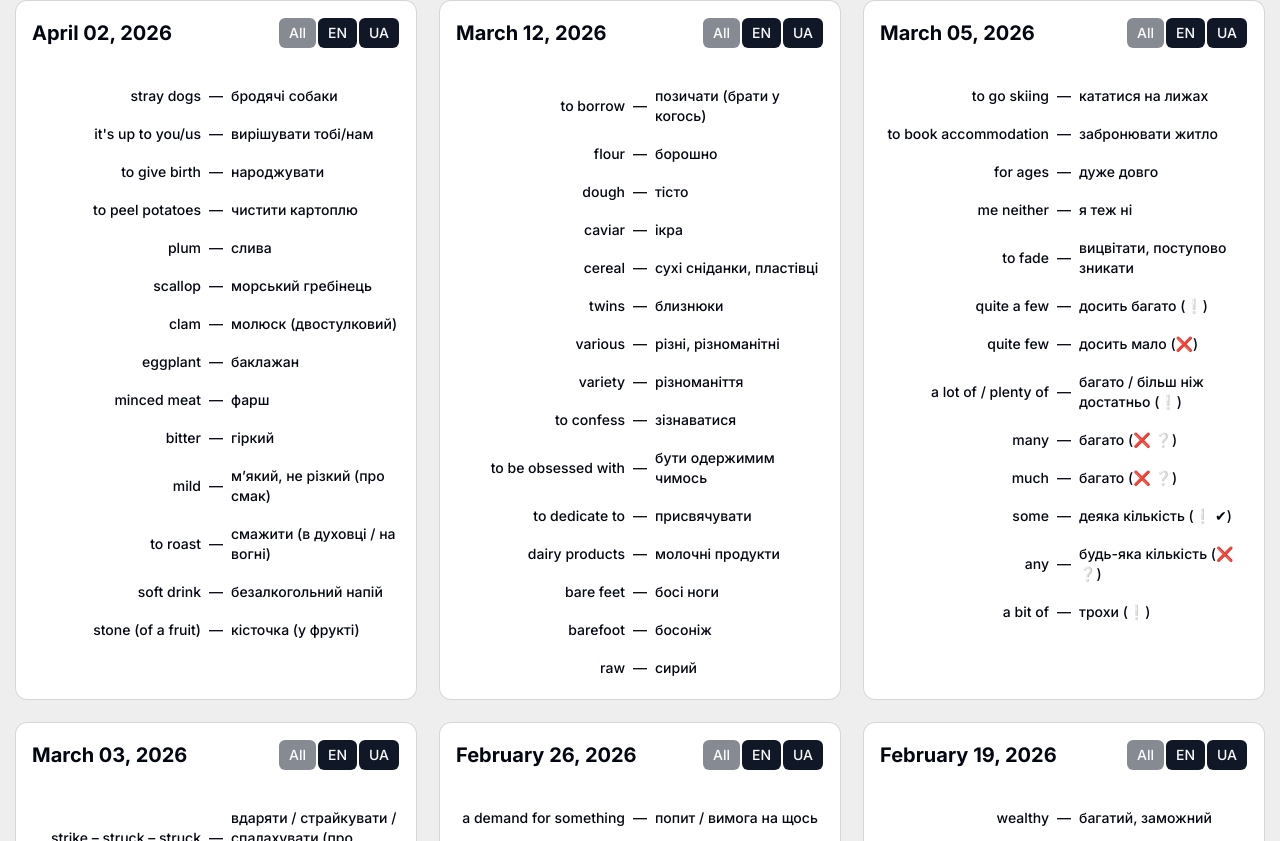
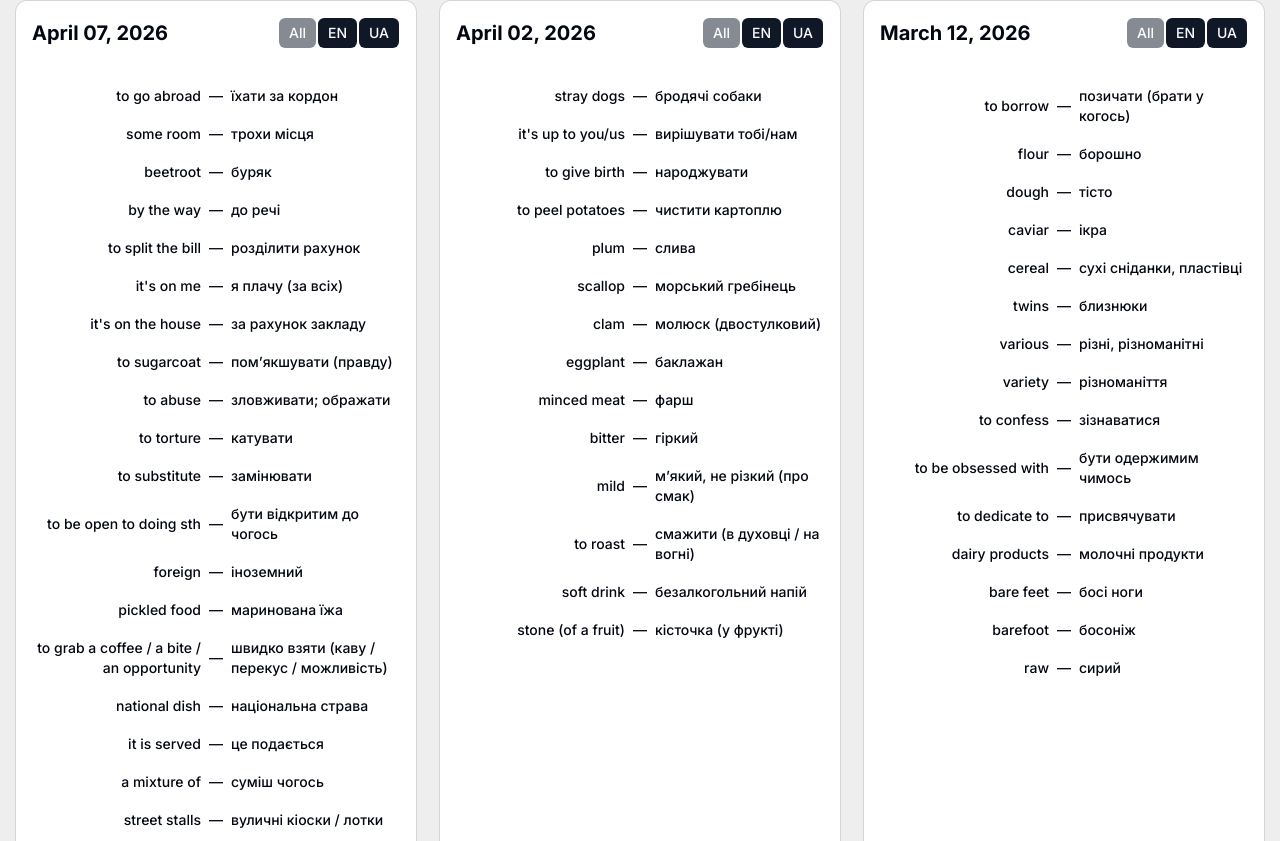
Before and after one commit to iSefero/English-helper, a Next.js app: page /lessons in a window 1280 px wide. Shown: the part 239-1080 px from the top of the page. Built offline with nearby package versions, Linux system fonts and the light colour scheme.

Commit message:
added words

```diff
--- a/views/Lessons/words.tsx
+++ b/views/Lessons/words.tsx
@@ -3549,4 +3549,249 @@ export const lessons = [
       },
     ],
   },
+  {
+    date: "04.07.2026",
+    words: [
+      {
+        term: "to go abroad",
+        translation: "їхати за кордон",
+        examples: [
+          <span>
+            She wants <strong>to go abroad</strong> to study.
+          </span>,
+          <span>
+            They often <strong>go abroad</strong> for vacations.
+          </span>,
+        ],
+      },
+      {
+        term: "some room",
+        translation: "трохи місця",
+        examples: [
+          <span>
+            We need <strong>some room</strong> for the table.
+          </span>,
+          <span>
+            Make <strong>some room</strong> for your clothes.
+          </span>,
+        ],
+      },
+      {
+        term: "beetroot",
+        translation: "буряк",
+        examples: [
+          <span>
+            <strong>Beetroot</strong> is used in borscht.
+          </span>,
+          <span>
+            She added <strong>beetroot</strong> to the salad.
+          </span>,
+        ],
+      },
+      {
+        term: "by the way",
+        translation: "до речі",
+        examples: [
+          <span>
+            <strong>By the way</strong>, have you seen him?
+          </span>,
+          <span>
+            I forgot, <strong>by the way</strong>, to call her.
+          </span>,
+        ],
+      },
+      {
+        term: "to split the bill",
+        translation: "розділити рахунок",
+        examples: [
+          <span>
+            Let’s <strong>split the bill</strong>.
+          </span>,
+          <span>
+            We decided <strong>to split the bill</strong> equally.
+          </span>,
+        ],
+      },
+      {
+        term: "it's on me",
+        translation: "я плачу (за всіх)",
+        examples: [
+          <span>
+            Don’t worry, <strong>it’s on me</strong>.
+          </span>,
+          <span>
+            This dinner is <strong>on me</strong>.
+          </span>,
+        ],
+      },
+      {
+        term: "it's on the house",
+        translation: "за рахунок закладу",
+        examples: [
+          <span>
+            The drinks are <strong>on the house</strong>.
+          </span>,
+          <span>
+            Dessert is <strong>on the house</strong> today.
+          </span>,
+        ],
+      },
+      {
+        term: "to sugarcoat",
+        translation: "пом’якшувати (правду)",
+        examples: [
+          <span>
+            Don’t <strong>sugarcoat</strong> the situation.
+          </span>,
+          <span>
+            She tried <strong>to sugarcoat</strong> the bad news.
+          </span>,
+        ],
+      },
+      {
+        term: "to abuse",
+        translation: "зловживати; ображати",
+        examples: [
+          <span>
+            He <strong>abused</strong> his power.
+          </span>,
+          <span>
+            She was <strong>abused</strong> as a child.
+          </span>,
+        ],
+      },
+      {
+        term: "to torture",
+        translation: "катувати",
+        examples: [
+          <span>
+            The prisoner was <strong>tortured</strong>.
+          </span>,
+          <span>
+            They tried <strong>to torture</strong> him for information.
+          </span>,
+        ],
+      },
+      {
+        term: "to substitute",
+        translation: "замінювати",
+        examples: [
+          <span>
+            You can <strong>substitute</strong> sugar with honey.
+          </span>,
+          <span>
+            He <strong>substituted</strong> butter for oil.
+          </span>,
+        ],
+      },
+      {
+        term: "to be open to doing sth",
+        translation: "бути відкритим до чогось",
+        examples: [
+          <span>
+            I’m <strong>open to trying</strong> new things.
+          </span>,
+          <span>
+            She is <strong>open to working</strong> abroad.
+          </span>,
+        ],
+      },
+      {
+        term: "foreign",
+        translation: "іноземний",
+        examples: [
+          <span>
+            He speaks several <strong>foreign</strong> languages.
+          </span>,
+          <span>
+            They invested in <strong>foreign</strong> markets.
+          </span>,
+        ],
+      },
+      {
+        term: "pickled food",
+        translation: "маринована їжа",
+        examples: [
+          <span>
+            I like <strong>pickled food</strong>.
+          </span>,
+          <span>
+            <strong>Pickled food</strong> is popular in many countries.
+          </span>,
+        ],
+      },
+      {
+        term: "to grab a coffee / a bite / an opportunity",
+        translation: "швидко взяти (каву / перекус / можливість)",
+        examples: [
+          <span>
+            Let’s <strong>grab a coffee</strong>.
+          </span>,
+          <span>
+            He <strong>grabbed the opportunity</strong> immediately.
+          </span>,
+        ],
+      },
+      {
+        term: "national dish",
+        translation: "національна страва",
+        examples: [
+          <span>
+            Borscht is a <strong>national dish</strong> of Ukraine.
+          </span>,
+          <span>
+            Every country has its own <strong>national dish</strong>.
+          </span>,
+        ],
+      },
+      {
+        term: "it is served",
+        translation: "це подається",
+        examples: [
+          <span>
+            The dish <strong>is served</strong> hot.
+          </span>,
+          <span>
+            It <strong>is served</strong> with rice.
+          </span>,
+        ],
+      },
+      {
+        term: "a mixture of",
+        translation: "суміш чогось",
+        examples: [
+          <span>
+            It’s a <strong>mixture of</strong> spices.
+          </span>,
+          <span>
+            The dish is a <strong>mixture of</strong> vegetables and meat.
+          </span>,
+        ],
+      },
+      {
+        term: "street stalls",
+        translation: "вуличні кіоски / лотки",
+        examples: [
+          <span>
+            You can buy food from <strong>street stalls</strong>.
+          </span>,
+          <span>
+            <strong>Street stalls</strong> are popular in Asia.
+          </span>,
+        ],
+      },
+      {
+        term: "to be concerned about / to be worried about",
+        translation: "турбуватися про",
+        examples: [
+          <span>
+            I’m <strong>concerned about</strong> his health.
+          </span>,
+          <span>
+            She is <strong>concerned about</strong> the results.
+          </span>,
+        ],
+      },
+    ],
+  },
 ];
```
